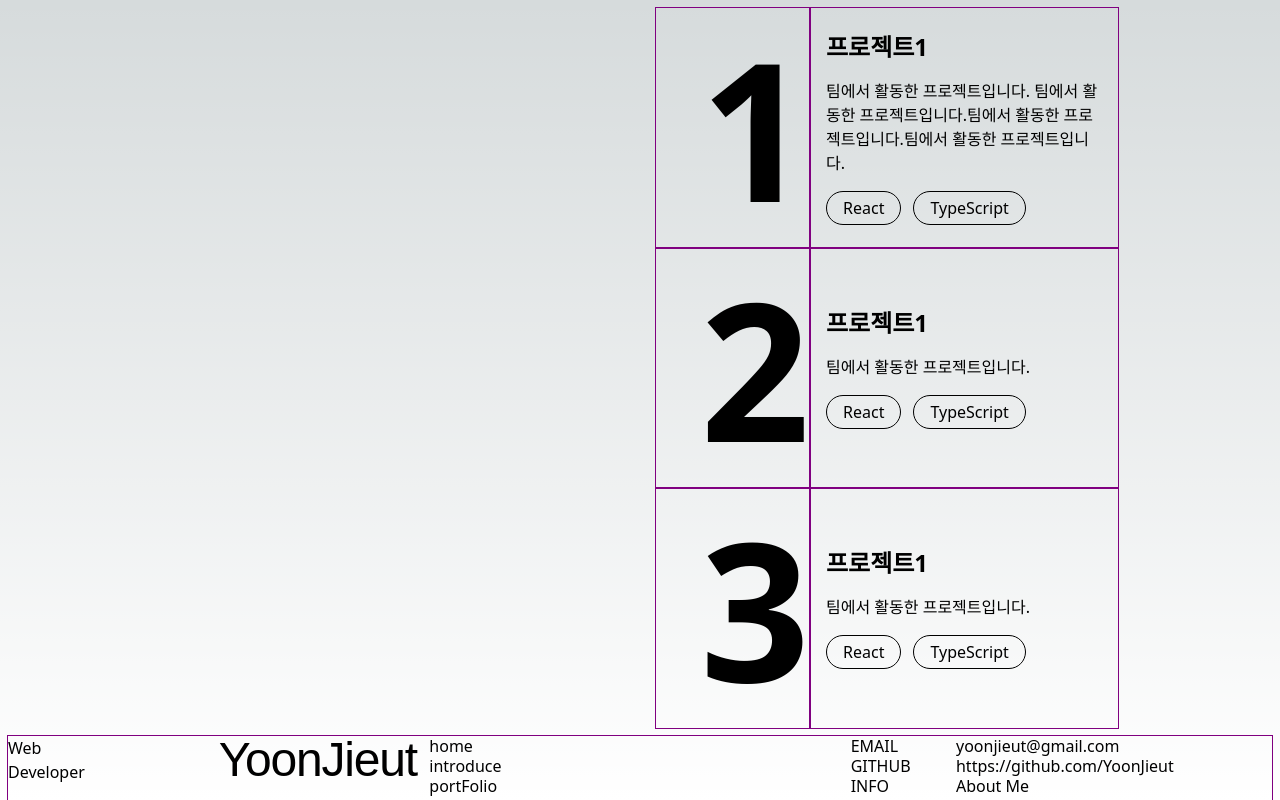
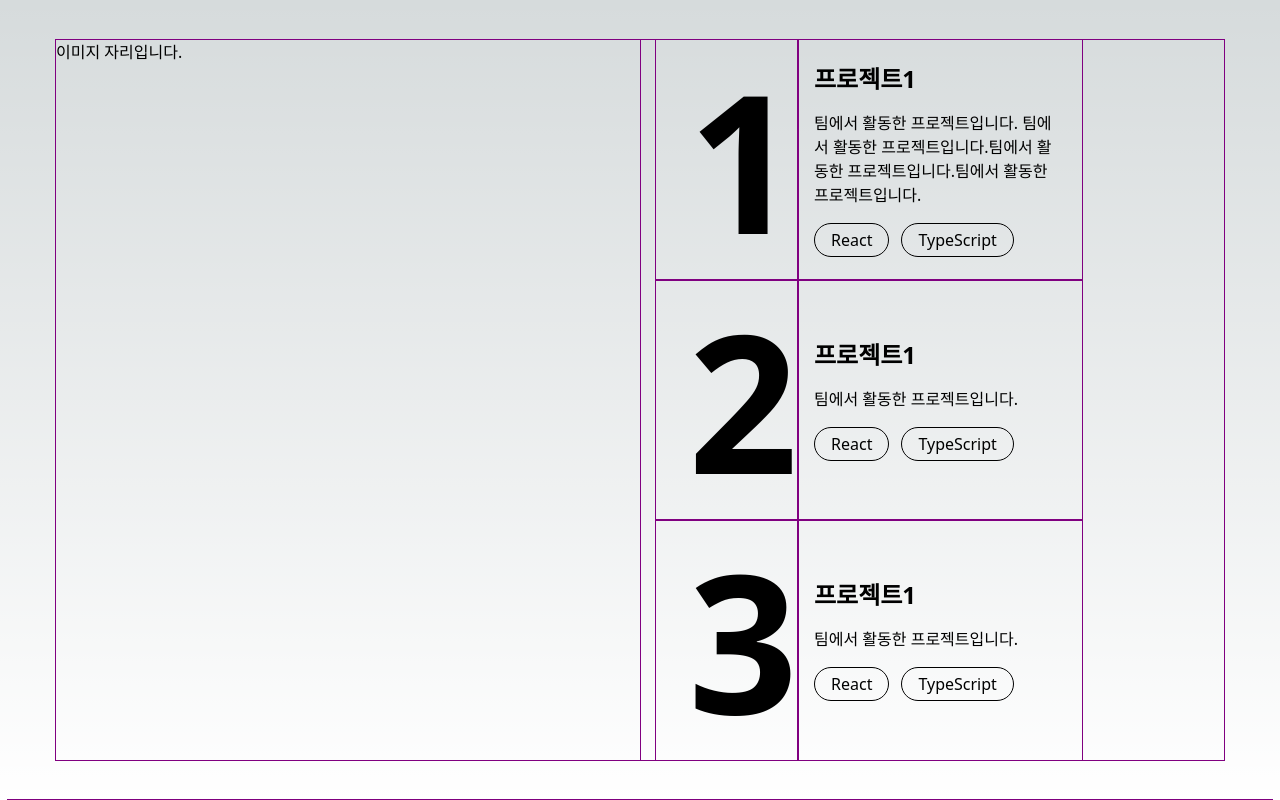
Before and after one commit to YoonJieut/YoonJieutBlog, a Next.js app: page /mainTest/portfolio in a window 1280 px wide. Built offline with nearby package versions, Linux system fonts and the light colour scheme.

Commit message:
directory : temp 컴포넌트로 변경

```diff
--- a/app/(pages)/mainTest/portfolio/page.tsx
+++ b/app/(pages)/mainTest/portfolio/page.tsx
@@ -1,25 +1,10 @@
-import PfList from "@/app/components/ui/Molecules/PfList";
-import pfListData from "@/public/json/pfListData.json";
+import PortfolioTemp from "../../../components/ui/Temp/PortfolioTemp";
 
 const PortFolioPage = () => {
-  console.log("testing - ", pfListData.pfListData);
-  const data = pfListData.pfListData;
-
   return (
-    <div className="pfRoot flex w-full h-full gap-4">
-      <div className="w-1/2 h-full"></div>
-      <div className="pfListPart flex flex-col flex-1 w-1/2 h-full justify-center">
-        {data.map((item) => (
-          <PfList
-            key={item.index}
-            index={item.index}
-            stackArray={item.stackArray}
-          >
-            {item.children}
-          </PfList>
-        ))}
-      </div>
-    </div>
+    <>
+      <PortfolioTemp />
+    </>
   );
 };
 
--- a/app/components/ui/Temp/PortfolioTemp.tsx
+++ b/app/components/ui/Temp/PortfolioTemp.tsx
@@ -1,9 +1,30 @@
-interface PortfolioTempProps {
-  // Define the props for the component here
-}
+import PfList from "@/app/components/ui/Molecules/PfList";
+import pfListData from "@/public/json/pfListData.json";
 
-const PortfolioTemp: React.FC<PortfolioTempProps> = () => {
-  return <div>{/* Add your component's UI elements here */}</div>;
+const PortfolioTemp = () => {
+  console.log("testing - ", pfListData.pfListData);
+  const data = pfListData.pfListData;
+
+  return (
+    <div className="pfRoot w-full h-full flexCenter py-8 px-12">
+      <div className="pfcontainer OutLine flex gap-4 h-full w-full">
+        <div className="OutLine w-1/2 h-full overflow-x-hidden">
+          이미지 자리입니다.
+        </div>
+        <div className="pfListPart flex flex-col flex-1 w-1/2 h-full justify-center">
+          {data.map((item) => (
+            <PfList
+              key={item.index}
+              index={item.index}
+              stackArray={item.stackArray}
+            >
+              {item.children}
+            </PfList>
+          ))}
+        </div>
+      </div>
+    </div>
+  );
 };
 
 export default PortfolioTemp;
```
